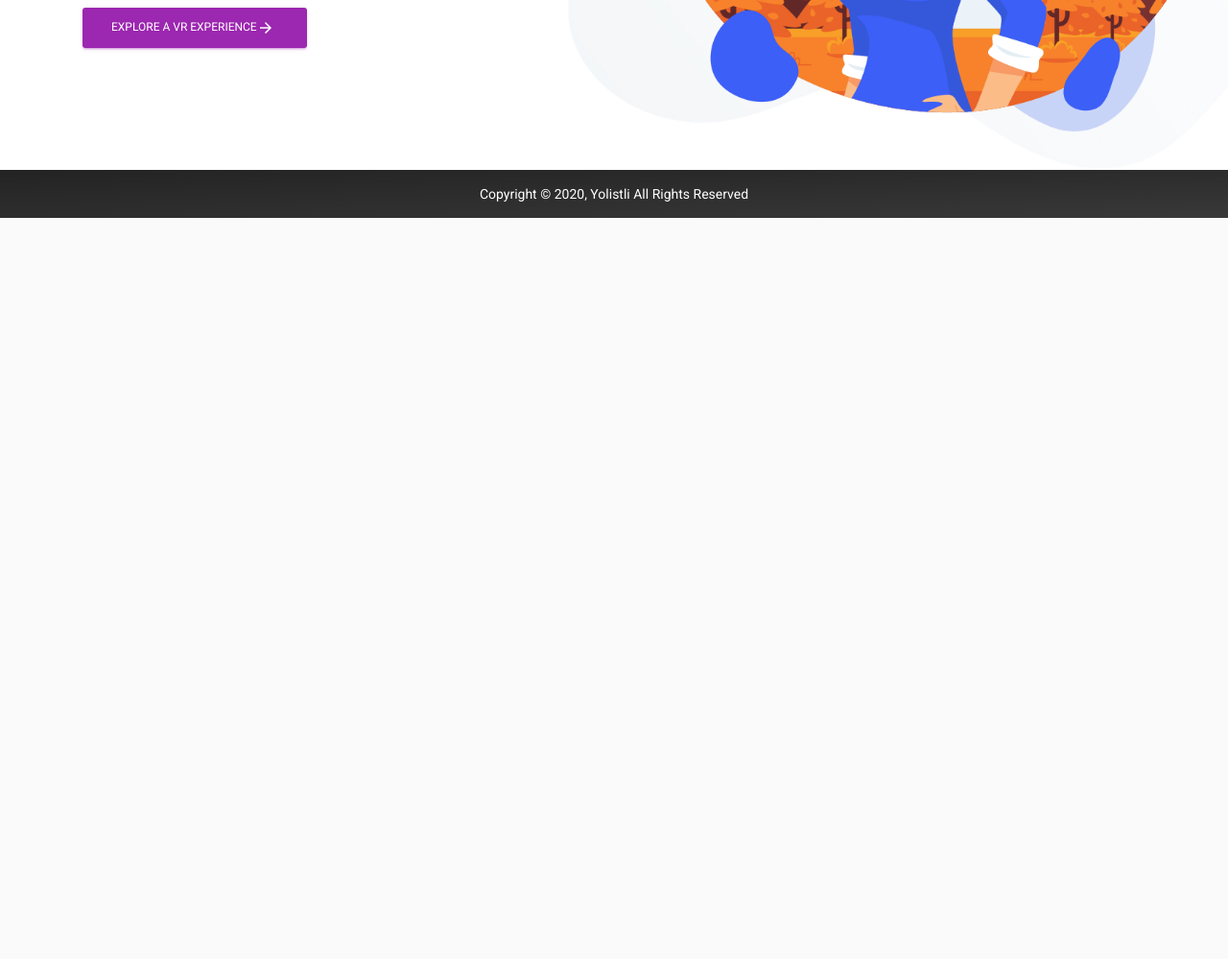
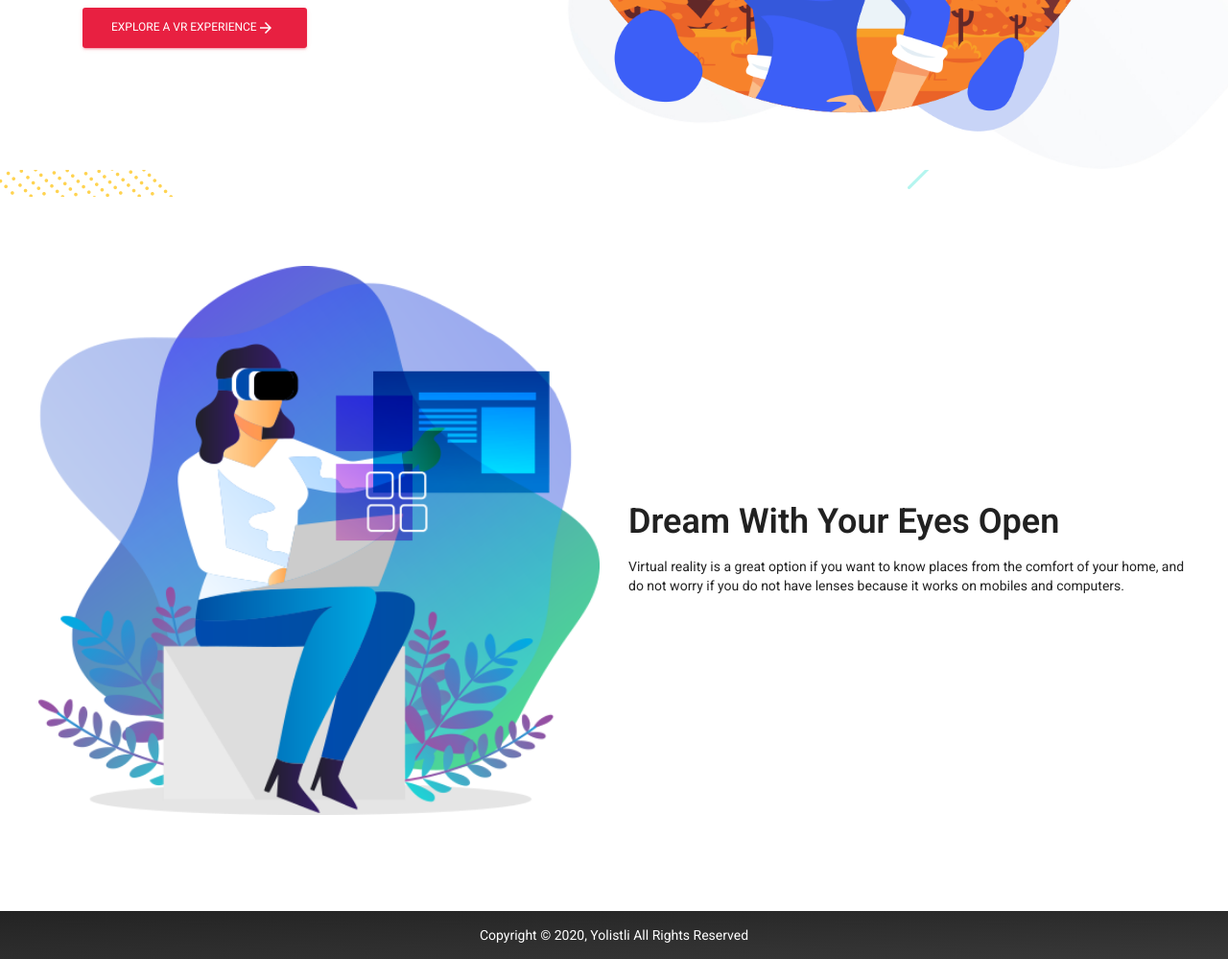
Before and after one commit to wdiazux/yolistli, a Gatsby site: page / in a window 1280 px wide. Shown: the part 448-1447 px from the top of the page at 96% size. Before the commit the page ends 800 px from the top, so only its background shows below. Built offline with nearby package versions, Linux system fonts and the light colour scheme; Gatsby itself is replaced by a stand-in of ours.

Commit message:
Added about section to landing page Fixed footer style Added Materia UI custom theme

```diff
--- a/gatsby-browser.js
+++ b/gatsby-browser.js
@@ -1,8 +1,8 @@
-/**
- * Implement Gatsby's Browser APIs in this file.
- *
- * See: https://www.gatsbyjs.org/docs/browser-apis/
- */
+// Implement Gatsby's Browser APIs in this file.
+// See: https://www.gatsbyjs.org/docs/browser-apis/
+
+import React from 'react'
+import TopLayout from './src/TopLayout'
 
 // gatsby-background-image
 export const onClientEntry = () => {
@@ -12,3 +12,7 @@ export const onClientEntry = () => {
         console.log(`# IntersectionObserver is polyfilled!`)
     }
 }
+
+export const wrapRootElement = ({ element }) => {
+    return <TopLayout>{element}</TopLayout>
+}
--- a/gatsby-ssr.js
+++ b/gatsby-ssr.js
@@ -1,7 +1,9 @@
-/**
- * Implement Gatsby's SSR (Server Side Rendering) APIs in this file.
- *
- * See: https://www.gatsbyjs.org/docs/ssr-apis/
- */
+// Implement Gatsby's SSR (Server Side Rendering) APIs in this file.
+// See: https://www.gatsbyjs.org/docs/ssr-apis/
 
-// You can delete this file if you're not using it
+import React from 'react'
+import TopLayout from './src/TopLayout'
+
+export const wrapRootElement = ({ element }) => {
+    return <TopLayout>{element}</TopLayout>
+}
--- /dev/null
+++ b/src/TopLayout.tsx
@@ -0,0 +1,17 @@
+import React from 'react'
+import CssBaseline from '@material-ui/core/CssBaseline'
+import { ThemeProvider } from '@material-ui/core/styles'
+import theme from './assets/jss/theme'
+
+const TopLayout: React.FC = ({ children }) => {
+    return (
+        <>
+            <ThemeProvider theme={theme}>
+                <CssBaseline />
+                {children}
+            </ThemeProvider>
+        </>
+    )
+}
+
+export default TopLayout
--- a/src/assets/jss/layoutStyle.ts
+++ b/src/assets/jss/layoutStyle.ts
@@ -3,7 +3,8 @@ import { createStyles } from '@material-ui/core/styles'
 const layoutStyle = () =>
     createStyles({
         main: {
-            flex: 1,
+            flexGrow: 1,
+            flexShrink: 0,
         },
     })
 
--- a/src/assets/jss/material-kit-pro/material-kit-pro.ts
+++ b/src/assets/jss/material-kit-pro/material-kit-pro.ts
@@ -40,12 +40,12 @@ const hexToRgb = (input: string) => {
 const drawerWidth = 240
 
 const primaryColor = [
-    '#9c27b0',
-    '#ab47bc',
-    '#8e24aa',
-    '#af2cc5',
-    '#e1bee7',
-    '#ba68c8',
+    '#e82041',
+    '#FF6D8E',
+    '#9C0000',
+    '#CF0728',
+    '#FFB9DA',
+    '#FF86A7',
 ]
 const secondaryColor = ['#fafafa']
 const warningColor = [
--- /dev/null
+++ b/src/assets/jss/theme.ts
@@ -0,0 +1,24 @@
+import { createMuiTheme } from '@material-ui/core'
+
+// A custom theme for this app
+const theme = createMuiTheme({
+    palette: {
+        primary: {
+            main: `#e82041`,
+        },
+        background: {
+            default: `#fff`,
+        },
+    },
+    breakpoints: {
+        values: {
+            xs: 0,
+            sm: 576,
+            md: 768,
+            lg: 1200,
+            xl: 1300,
+        },
+    },
+})
+
+export default theme
--- /dev/null
+++ b/src/assets/jss/views/landingPageSections/aboutStyle.ts
@@ -0,0 +1,13 @@
+import { createStyles } from '@material-ui/core/styles'
+
+const aboutStyle = () =>
+    createStyles({
+        container: {
+            padding: '100px 0',
+        },
+        aboutTitle: {
+            fontWeight: 600,
+        },
+    })
+
+export default aboutStyle
--- a/src/assets/jss/views/landingPageStyle.ts
+++ b/src/assets/jss/views/landingPageStyle.ts
@@ -18,7 +18,7 @@ const landingPageStyle = (theme: Theme) =>
             ...container,
         },
         vrBanner: {
-            [theme.breakpoints.up('lg')]: {
+            [theme.breakpoints.up('xl')]: {
                 right: '-100px',
             },
             [theme.breakpoints.down('lg')]: {
--- a/src/assets/scss/main.scss
+++ b/src/assets/scss/main.scss
@@ -1,5 +1,6 @@
-body {
+#gatsby-focus-wrapper {
     display: flex;
-    min-height: 100vh;
+    min-height: 100%;
     flex-direction: column;
+    align-items: stretch;
 }
--- /dev/null
+++ b/src/components/LandingPage/AboutSection.tsx
@@ -0,0 +1,57 @@
+import React from 'react'
+import clsx from 'clsx'
+import { useStaticQuery, graphql } from 'gatsby'
+import Img from 'gatsby-image/withIEPolyfill'
+// @material-ui/core components
+import Container from '@material-ui/core/Container'
+import { makeStyles } from '@material-ui/core/styles'
+// core components
+import GridContainer from '../MaterialKit/Grid/GridContainer'
+import GridItem from '../MaterialKit/Grid/GridItem'
+
+import aboutStyle from '../../assets/jss/views/landingPageSections/aboutStyle'
+
+const useStyles = makeStyles(aboutStyle)
+
+const AboutSection = () => {
+    const classes = useStyles()
+    const data = useStaticQuery(graphql`
+        query {
+            vrAbout: file(relativePath: { eq: "vr-about-img.png" }) {
+                childImageSharp {
+                    fluid(quality: 90) {
+                        ...GatsbyImageSharpFluid
+                    }
+                }
+            }
+        }
+    `)
+
+    return (
+        <Container className={classes.container} id="about">
+            <GridContainer orientation="row" alignItems="center">
+                <GridItem md={6}>
+                    <Img
+                        objectFit="contain"
+                        fluid={data.vrAbout.childImageSharp.fluid}
+                    />
+                </GridItem>
+                <GridItem md={6}>
+                    <div className="aboutContent">
+                        <h2 className={classes.aboutTitle}>
+                            Dream With Your Eyes Open
+                        </h2>
+                        <p>
+                            Virtual reality is a great option if you want to
+                            know places from the comfort of your home, and do
+                            not worry if you do not have lenses because it works
+                            on mobiles and computers.
+                        </p>
+                    </div>
+                </GridItem>
+            </GridContainer>
+        </Container>
+    )
+}
+
+export default AboutSection
--- a/src/components/images.tsx
+++ b/src/components/images.tsx
@@ -13,7 +13,7 @@ import Img from 'gatsby-image'
  * - `useStaticQuery`: https://www.gatsbyjs.org/docs/use-static-query/
  */
 
-const images = graphql`
+const images = useStaticQuery(graphql`
     query MyQuery {
         allImageSharp {
             edges {
@@ -23,7 +23,7 @@ const images = graphql`
             }
         }
     }
-`
+`)
 
 const PlaceHolderImg: React.FC = () => {
     return <Img fluid={images.placeholderImage.childImageSharp.fluid} />
--- a/src/components/layout.tsx
+++ b/src/components/layout.tsx
@@ -14,10 +14,10 @@ import '../assets/scss/material-kit-pro/material-kit-pro.scss?v=1.8.0'
 import 'typeface-roboto'
 import 'typeface-roboto-slab'
 
-import { ThemeProvider } from '../context/ThemeContext'
 import TopBar from './Header/TopBar'
 import FooterSection from './Footer/FooterSection'
 import layoutStyle from '../assets/jss/layoutStyle'
+import '../assets/scss/main.scss'
 
 const useStyles = makeStyles(layoutStyle)
 
@@ -35,12 +35,9 @@ const Layout: React.FC = ({ children }) => {
 
     return (
         <>
-            <CssBaseline />
-            <ThemeProvider>
-                <TopBar siteTitle={data.site.siteMetadata.title} />
-                <main className={classes.main}>{children}</main>
-                <FooterSection />
-            </ThemeProvider>
+            <TopBar siteTitle={data.site.siteMetadata.title} />
+            <main className={classes.main}>{children}</main>
+            <FooterSection />
         </>
     )
 }
--- a/src/pages/index.tsx
+++ b/src/pages/index.tsx
@@ -4,12 +4,14 @@ import Layout from '../components/layout'
 import SEO from '../components/seo'
 
 import HeroSection from '../components/LandingPage/HeroSection'
+import AboutSection from '../components/LandingPage/AboutSection'
 
 const IndexPage: React.FC = () => {
     return (
         <Layout>
             <SEO title="Home" />
             <HeroSection />
+            <AboutSection />
         </Layout>
     )
 }
```
Also changed, not shown: package.json (+8 -8 lines), 1 other file.
